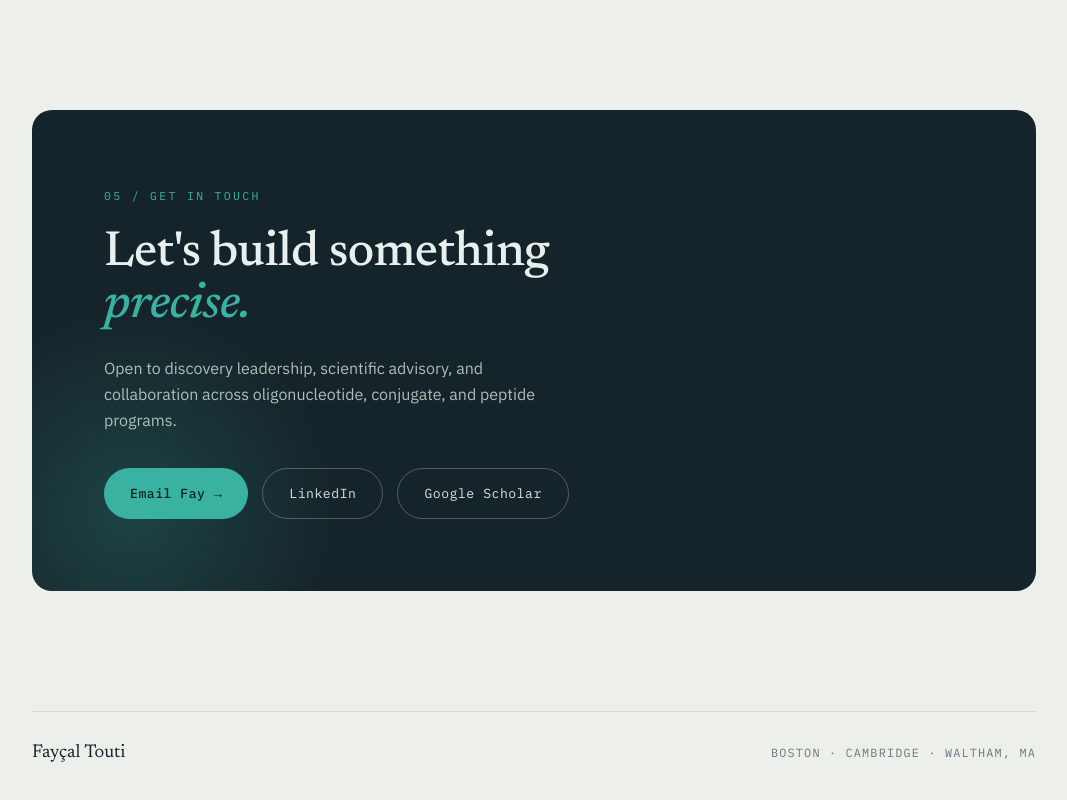
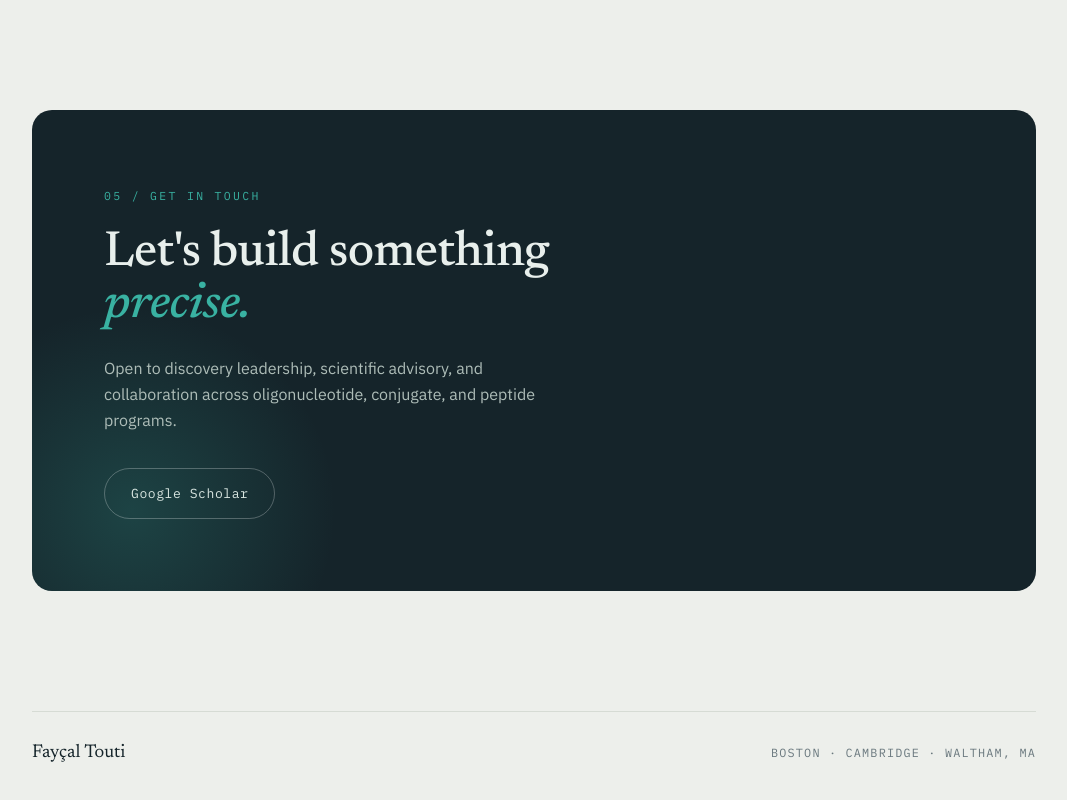
Before and after one commit to JakeLabate/Fay-Touti, a plain HTML site: page index.html in a window 1280 px wide. Shown: the part 4111-4911 px from the top of the page, without its empty margins (106-1173 px from the left). Drawn offline with Linux system fonts and the light colour scheme.

Commit message:
Remove contact links from index.html
Removed email and LinkedIn links from contact section.

```diff
--- a/index.html
+++ b/index.html
@@ -609,8 +609,6 @@
           <h2>Let's build something <em>precise.</em></h2>
           <p>Open to discovery leadership, scientific advisory, and collaboration across oligonucleotide, conjugate, and peptide programs.</p>
           <div class="cta-row">
-            <a class="btn btn-primary" href="mailto:hello@example.com">Email Fay &rarr;</a>
-            <a class="btn btn-ghost" href="#" target="_blank" rel="noopener">LinkedIn</a>
             <a class="btn btn-ghost" href="https://scholar.google.com/citations?user=JIlGkDMAAAAJ" target="_blank" rel="noopener">Google Scholar</a>
           </div>
         </div>
```
